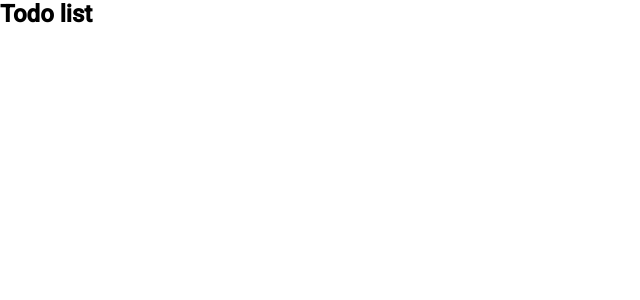
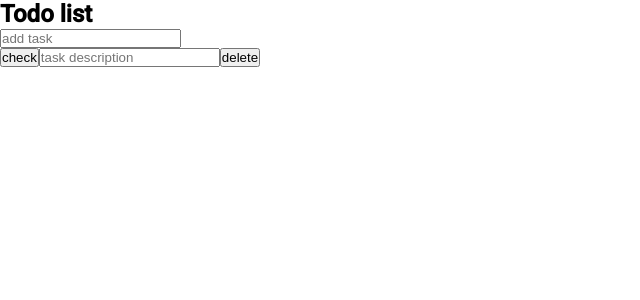
Before and after one commit to Crafterize/react-todo-list, a React (Create React App) app: page / in a window 1280 px wide. Shown: the top 300 px of the page, without its empty margins (0-640 px from the left). Built offline with nearby package versions, Linux system fonts and the light colour scheme.

Commit message:
add templates of basic components

```diff
--- a/package.json
+++ b/package.json
@@ -38,6 +38,7 @@
     "@types/react": "^17.0.0",
     "@types/react-dom": "^17.0.0",
     "clsx": "^1.1.1",
+    "node-sass": "4.14.1",
     "react": "^17.0.2",
     "react-dom": "^17.0.2",
     "react-scripts": "4.0.3",
@@ -45,7 +46,6 @@
     "web-vitals": "^1.0.1"
   },
   "devDependencies": {
-    "node-sass": "^6.0.1",
     "prettier": "^2.3.2"
   }
 }
--- a/src/app.tsx
+++ b/src/app.tsx
@@ -1,13 +1,18 @@
 import React from 'react';
 import { Header } from './components/header';
 import { TodoListProvider } from './providers/todo-list.provider';
+import { TaskList } from './components/task-list';
+import { AddTask } from './components/add-task';
 
 export const App: React.FC = () => {
   return (
     <TodoListProvider>
       <div className="App">
         <Header />
-        <main></main>
+        <AddTask />
+        <main>
+          <TaskList />
+        </main>
       </div>
     </TodoListProvider>
   );
--- /dev/null
+++ b/src/components/add-task/add-task.tsx
@@ -0,0 +1,3 @@
+import React from 'react';
+
+export const AddTask: React.FC = (props) => <input type="text" placeholder="add task" />;
--- /dev/null
+++ b/src/components/add-task/index.ts
@@ -0,0 +1 @@
+export * from './add-task';
--- /dev/null
+++ b/src/components/list-item/index.ts
@@ -0,0 +1 @@
+export * from './list-item';
--- /dev/null
+++ b/src/components/list-item/list-item.module.scss
@@ -0,0 +1,3 @@
+.root {
+  display: flex;
+}
--- /dev/null
+++ b/src/components/list-item/list-item.tsx
@@ -0,0 +1,14 @@
+import React, { useState } from 'react';
+import styles from './list-item.module.scss';
+
+export const ListItem: React.FC = (props) => {
+  const [value, setValue] = useState('');
+
+  return (
+    <div className={styles.root}>
+      <button>check</button>
+      <input type="text" placeholder="task description" value={value} onChange={(e) => setValue(e.target.value)} />
+      <button>delete</button>
+    </div>
+  );
+};
--- /dev/null
+++ b/src/components/task-list/index.ts
@@ -0,0 +1 @@
+export * from './task-list';
--- /dev/null
+++ b/src/components/task-list/task-list.tsx
@@ -0,0 +1,6 @@
+import React from 'react';
+import { ListItem } from "../list-item";
+
+export const TaskList: React.FC = (props) => (
+    <ListItem />
+);
```
Also changed, not shown: src/components/add-task/add-task.module.scss (added), src/components/task-list/task-list.module.scss (added), 1 other file (tests, documents, lock files or other folders).
